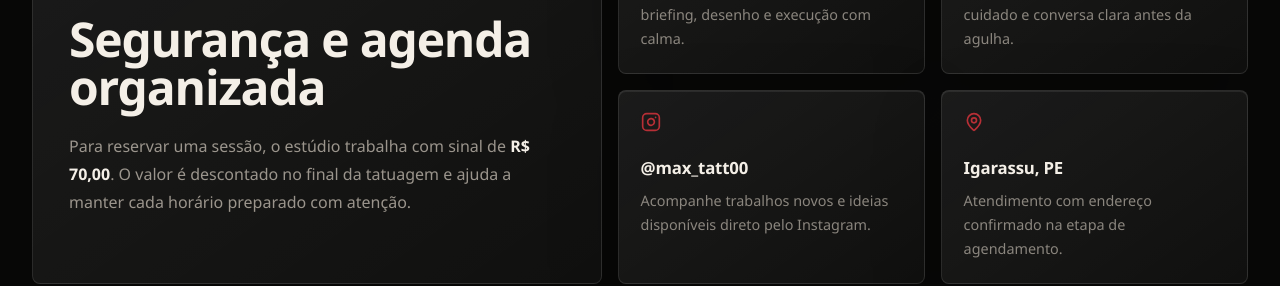
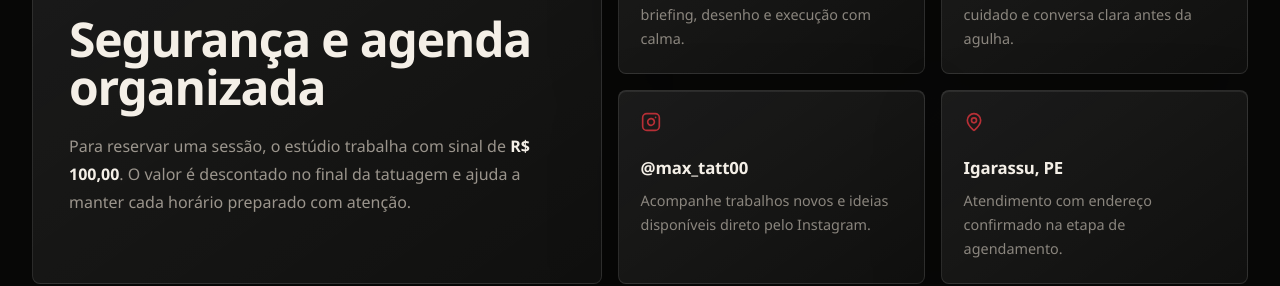
Before and after one commit to denilsonjj/MaxTattoo, a React (Vite) app: page / in a window 1280 px wide. Shown: the part 1140-1426 px from the top of the page. Built offline with nearby package versions, Linux system fonts and the light colour scheme; no server answers; the database is empty; the HTML template or start-up script is replaced by a standard one.

Commit message:
Atualizar o Home.jsx

```diff
--- a/src/Pages/Home.jsx
+++ b/src/Pages/Home.jsx
@@ -247,7 +247,7 @@ export default function Home() {
                 <p className="text-xs font-bold uppercase tracking-[0.34em] text-[#d4ccc0]/45">Compromisso</p>
                 <h2 className="mt-4 text-3xl font-black tracking-tight md:text-5xl">Segurança e agenda organizada</h2>
                 <p className="mt-5 max-w-xl leading-7 text-[#d4ccc0]/70">
-                  Para reservar uma sessão, o estúdio trabalha com sinal de <strong className="text-[#f4efe7]">R$ 70,00</strong>. O valor é descontado no final da tatuagem e ajuda a manter cada horário preparado com atenção.
+                  Para reservar uma sessão, o estúdio trabalha com sinal de <strong className="text-[#f4efe7]">R$ 100,00</strong>. O valor é descontado no final da tatuagem e ajuda a manter cada horário preparado com atenção.
                 </p>
               </motion.div>
 
```
